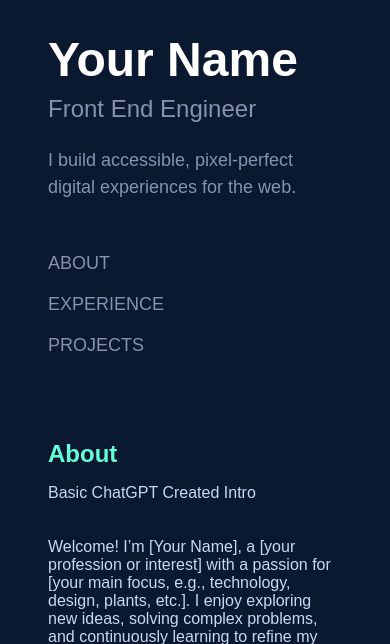
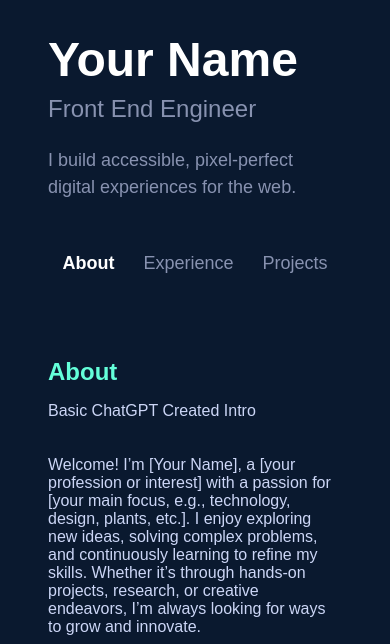
Before and after one commit to afisher97/personalSite, a Flask app: page / in a window 390 px wide. Shown: the top 644 px of the page. Run offline with Flask 3, Linux system fonts and the light colour scheme.

Commit message:
Final push before nav ui changes

```diff
--- a/static/css/main.css
+++ b/static/css/main.css
@@ -159,6 +159,39 @@ form button:hover {
   background-color: #52ccaf;
 }
 
+
+.nav ul {
+  list-style: none;
+  margin: 0;
+  padding: 0;
+}
+
+.nav ul li {
+  margin-bottom: 1rem;
+}
+
+.nav-link {
+  color: #8892b0; /* default link color */
+  text-decoration: none;
+  transition: color 0.2s ease;
+}
+
+/* Hover highlight */
+.nav-link:hover {
+  color: #ffffff; /* bright white on hover */
+}
+
+/* Optional: Active link style (when a section is “active”) */
+.nav-link.active {
+  color: #ffffff; /* or an accent color, e.g. #64ffda */
+  font-weight: bold; /* make it stand out */
+}
+
+html {
+  scroll-behavior: smooth;
+}
+
+
 /* RESPONSIVE: stack columns on small screens */
 @media (max-width: 768px) {
   .site-content {
@@ -170,8 +203,18 @@ form button:hover {
     width: 100%;
     padding: 2rem;
     margin: 0;         /* remove side margins */
+  }
+  .nav ul {
+    display: flex;
+    flex-direction: row; /* horizontally */
+    justify-content: space-around;
+  }
+  .nav ul li {
+    margin-bottom: 0; /* remove vertical spacing */
+  }
+  /* Possibly reposition the nav with position: fixed; top: 0; etc. */
+}
 
-  }
 }
 @media (max-width: 1024px) {
   .wrapper {
--- a/templates/base.html
+++ b/templates/base.html
@@ -15,11 +15,11 @@
             <h1>Your Name</h1>
             <h2 class="subtitle">Front End Engineer</h2>
             <p class="intro">I build accessible, pixel-perfect digital experiences for the web.</p>
-            <nav>
+            <nav class="nav">
              <ul>
-                <li><a href="#about">ABOUT</a></li>
-                <li><a href="#experience">EXPERIENCE</a></li>
-                <li><a href="#projects">PROJECTS</a></li>
+                <li><a href="#about" class="nav-link active">About</a></li>
+                <li><a href="#experience" class="nav-link">Experience</a></li>
+                <li><a href="#projects" class="nav-link">Projects</a></li>
                 </ul>
             </nav>
             </aside>
@@ -62,4 +62,42 @@
       </div>
   </div>
 </body>
+
+<script>
+document.addEventListener("DOMContentLoaded", () => {
+  const sections = document.querySelectorAll("main section");
+  const navLinks = document.querySelectorAll(".nav-link");
+
+  // A mapping from section IDs to navLink elements
+  const navLinkMap = {};
+  navLinks.forEach(link => {
+    // e.g. href="#about" -> "about"
+    const sectionId = link.getAttribute("href").replace("#", "");
+    navLinkMap[sectionId] = link;
+  });
+
+  // Intersection Observer
+  const observerOptions = {
+    root: null,       // use the viewport
+    rootMargin: "0px",
+    threshold: 0.5    // trigger when 50% of section is visible
+  };
+
+  const observer = new IntersectionObserver((entries) => {
+    entries.forEach(entry => {
+      if (entry.isIntersecting) {
+        const sectionId = entry.target.id;
+        // Remove 'active' from all nav links
+        navLinks.forEach(link => link.classList.remove("active"));
+        // Add 'active' to the link that matches this section
+        navLinkMap[sectionId].classList.add("active");
+      }
+    });
+  }, observerOptions);
+
+  // Observe each section
+  sections.forEach(section => observer.observe(section));
+});
+</script>
+
 </html>
```
